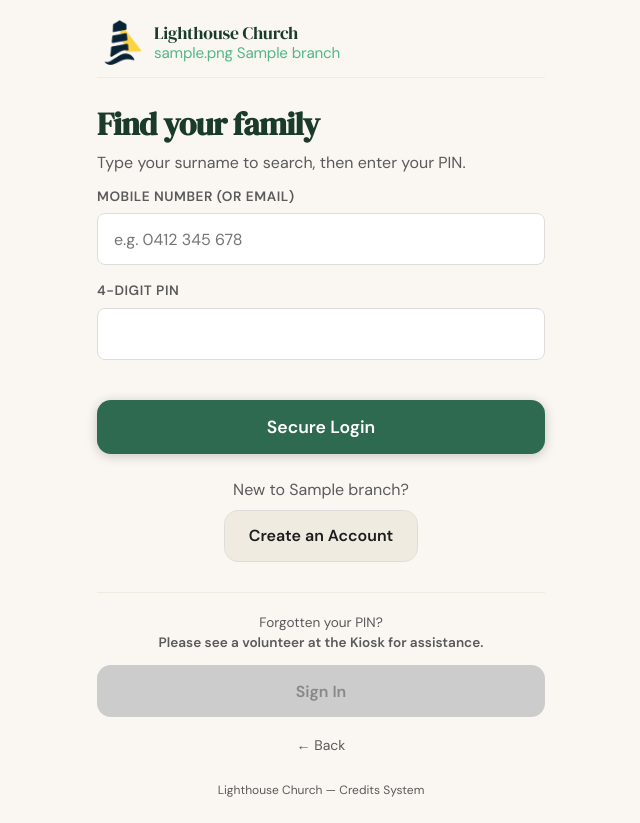
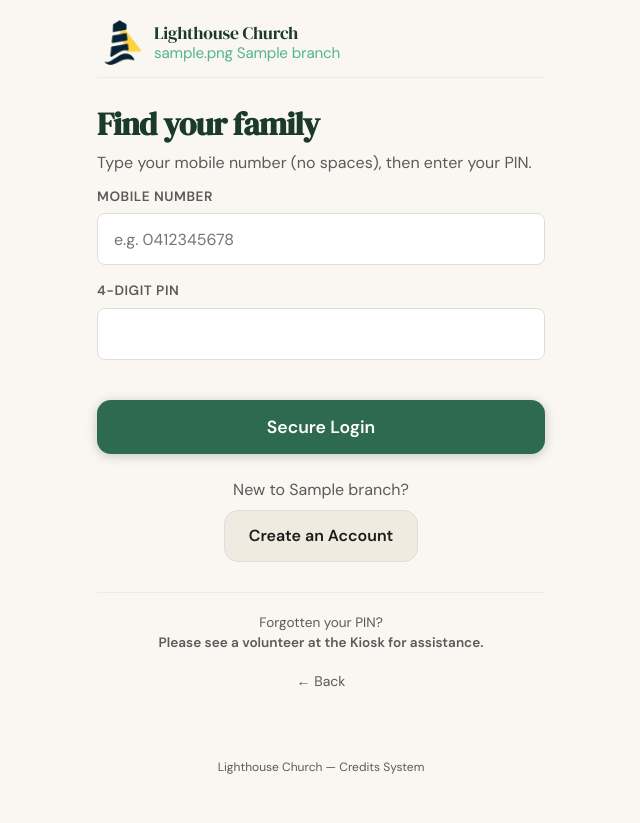
Before and after one commit to resolvedlogic-nsw/4pmdinners, a Django app: a page that uses templates/meals/family_login.html in a window 1280 px wide. Shown: the whole page, without its empty margins (319-959 px from the left). After the commit the page ends 774 px from the top, so only its background shows below. Run offline with Django 5.2, Linux system fonts and the light colour scheme; tables that the repository leaves empty hold one stand-in row (values such as "Sample post").

Commit message:
Update family_login.html

```diff
--- a/templates/meals/family_login.html
+++ b/templates/meals/family_login.html
@@ -3,7 +3,7 @@
 {% block content %}
 <div class="animate-in">
   <h1>Find your family</h1>
-  <p>Type your surname to search, then enter your PIN.</p>
+  <p>Type your mobile number (no spaces), then enter your PIN.</p>
 </div>
 
 <form method="post" class="animate-in delay-1">
@@ -14,8 +14,8 @@
   {% endif %}
 
   <div class="form-group">
-    <label for="primary_contact">Mobile Number (or Email)</label>
-    <input type="text" id="primary_contact" name="primary_contact" value="{{ attempted_contact }}" required placeholder="e.g. 0412 345 678" style="background:#fff;">
+    <label for="primary_contact">Mobile Number</label>
+    <input type="text" id="primary_contact" name="primary_contact" value="{{ attempted_contact }}" required placeholder="e.g. 0412345678" style="background:#fff;">
   </div>
 
   <div class="form-group" style="margin-top:16px;">
@@ -40,19 +40,7 @@
   </div>
 </div>
 
-  <div class="card animate-in delay-2" id="step-pin" style="{% if not selected_family_id %}display:none{% endif %}">
-    <div class="form-group mb-0">
-      <label for="pin-input">Enter PIN</label>
-      <input type="tel" id="pin-input" name="pin" class="pin-input" maxlength="6" placeholder="••••" autocomplete="current-password" inputmode="numeric">
-    </div>
-    <p class="text-muted mt-8 mb-0" style="font-size:0.8rem;">Default PIN is your primary contact's birthday (DDMM).</p>
-  </div>
 
-  <div class="animate-in delay-3">
-    <button type="submit" class="btn btn-primary" id="submit-btn" {% if not selected_family_id %}disabled{% endif %}>
-      Sign In
-    </button>
-  </div>
 </form>
 
 <div class="text-center mt-16 animate-in delay-4">
```
